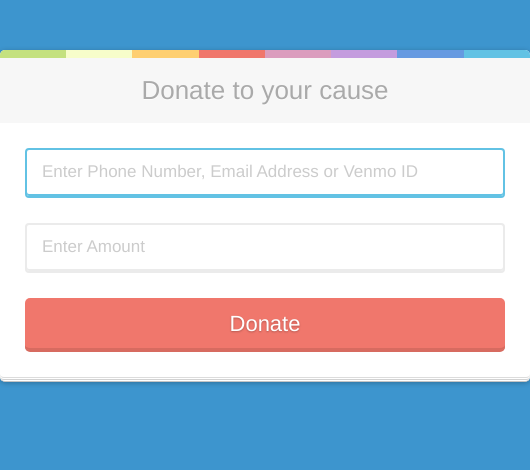
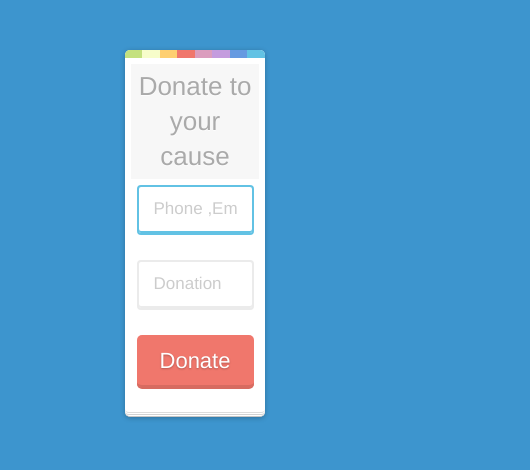
Before and after one commit to ddiddi/vDonate, a plain HTML site: page web/index.html in a window 390 px wide. Shown: the whole page, 530 px wide, since content can reach past the window. Drawn offline with Linux system fonts and the light colour scheme.

Commit message:
Making it a little responsive

```diff
--- a/web/css/style.css
+++ b/web/css/style.css
@@ -64,8 +64,8 @@ body {
 .sign-up {
   position: relative;
   margin: 50px auto;
-  width: 480px;
-  padding: 33px 25px 29px;
+  width: 30%;
+  padding: 5% 3% 7% ;
   background: white;
   border-bottom: 1px solid #c4c4c4;
   border-radius: 5px;
@@ -89,8 +89,8 @@ body {
 }
 
 .sign-up-title {
-  margin: -25px -25px 25px;
-  padding: 15px 25px;
+  margin: -5% -5% 5%;
+  padding: 5px 5px;
   line-height: 35px;
   font-size: 26px;
   font-weight: 300;
--- a/web/index.html
+++ b/web/index.html
@@ -6,15 +6,15 @@
 <head>
   <meta charset="utf-8">
   <meta http-equiv="X-UA-Compatible" content="IE=edge,chrome=1">
-  <title>Welcome to vDonate</title>
+  <title>vDonate</title>
   <link rel="stylesheet" href="css/style.css">
   <!--[if lt IE 9]><script src="//html5shim.googlecode.com/svn/trunk/html5.js"></script><![endif]-->
 </head>
 <body>
   <form class="sign-up">
     <h1 class="sign-up-title">Donate to your cause</h1>
-    <input type="text" class="sign-up-input" placeholder="Enter Phone Number, Email Address or Venmo ID" autofocus>
-    <input type="text" class="sign-up-input" placeholder="Enter Amount">
+    <input type="text" class="sign-up-input" placeholder="Phone ,Email Address or VenmoID" autofocus>
+    <input type="number" class="sign-up-input" placeholder="Donation Amount">
     <input type="submit" value="Donate" class="sign-up-button">
   </form>
 
```
